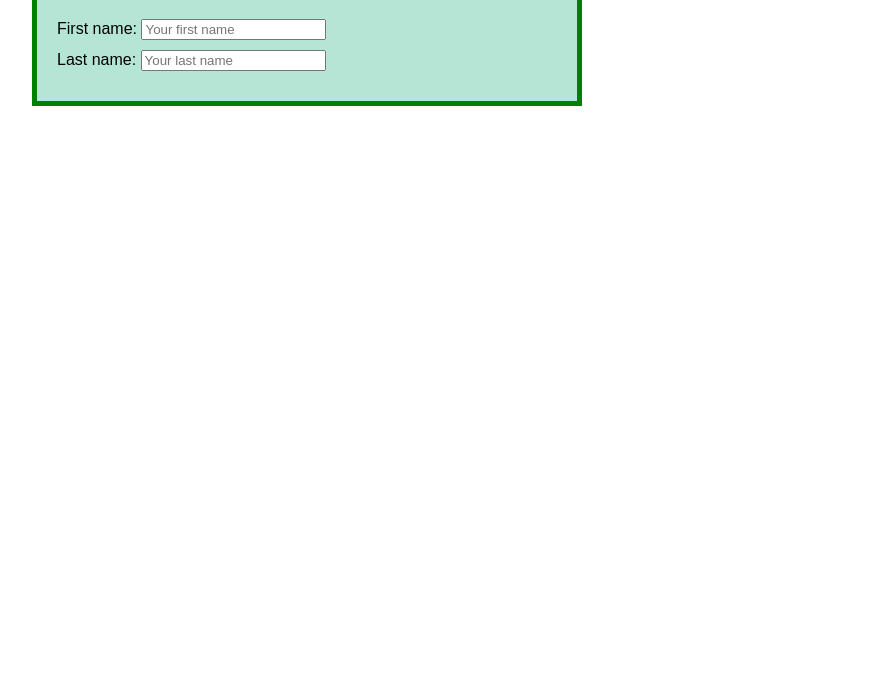
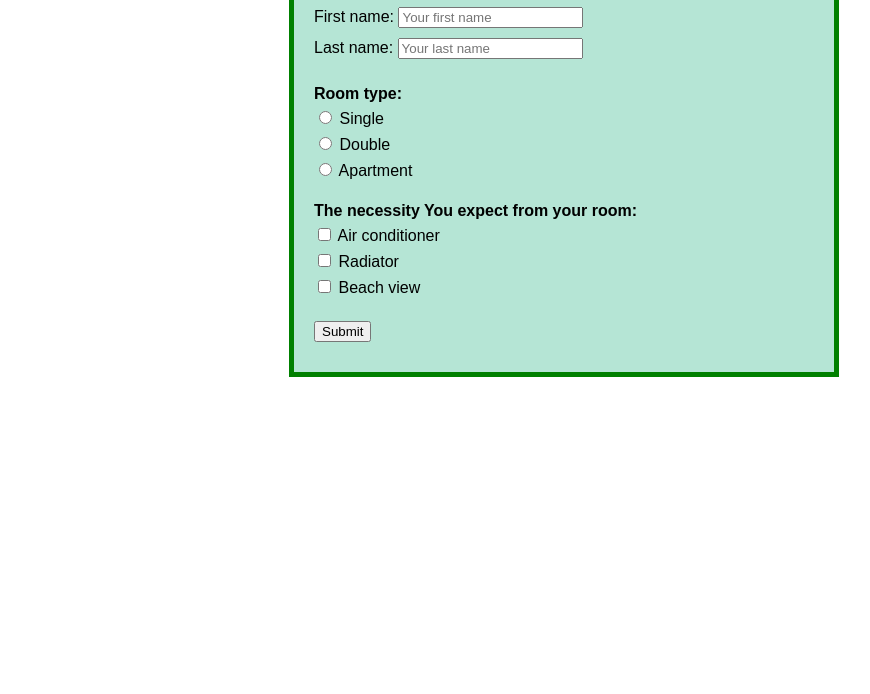
Before and after one commit to Tichyyy/JavaScriptLearning, a plain HTML site: page 00 - obnavljanjeHTMLiCSS/vezbaForma.html in a window 1280 px wide. Shown: the part 106-800 px from the top of the page, without its empty margins (76-946 px from the left). Drawn offline with Linux system fonts and the light colour scheme.

Commit message:
submit dugme

```diff
--- a/00 - obnavljanjeHTMLiCSS/izgledForma.css
+++ b/00 - obnavljanjeHTMLiCSS/izgledForma.css
@@ -13,7 +13,7 @@ input {
   width: 500px;
   font-family: Arial, Helvetica, sans-serif;
   background-color: rgb(181, 229, 213);
-  margin: 100px;
+  margin: auto;
 }
 
 #formaRezervacija h1 {
--- a/00 - obnavljanjeHTMLiCSS/vezbaForma.html
+++ b/00 - obnavljanjeHTMLiCSS/vezbaForma.html
@@ -7,12 +7,47 @@
     <link rel="stylesheet" href="./izgledForma.css" />
   </head>
   <body>
-    <form id="formaRezervacija">
+    <form id="formaRezervacija" action="./podaci.html">
+      <h1>Reservation information:</h1>
       <label for="firstName">First name:</label>
-      <input type="text" id="firstName" placeholder="Your first name" />
+      <input
+        type="text"
+        id="firstName"
+        placeholder="Your first name"
+        required
+        minlength="3"
+      />
       <br />
       <label for="lastName">Last name: </label>
-      <input type="text" id="lastName" placeholder="Your last name" />
+      <input type="text" id="lastName" placeholder="Your last name" required />
+
+      <!--RADIO BUTTON-->
+      <br />
+      <p>Room type:</p>
+
+      <input type="radio" id="single" name="roomType" value="Single" />
+      <label for="single">Single</label><br />
+      <input type="radio" id="double" name="roomType" value="Double" />
+      <label for="double">Double</label><br />
+      <input type="radio" id="apartment" name="roomType" value="Apartment" />
+      <label for="apartment">Apartment</label>
+
+      <!--CHECKBOX-->
+      <p>The necessity You expect from your room:</p>
+      <input
+        type="checkbox"
+        id="airConditioner"
+        name="necessity"
+        value="airConditioner"
+      />
+      <label for="airConditioner">Air conditioner</label><br />
+      <input type="checkbox" id="radiator" name="necessity" value="radiator" />
+      <label for="radiator">Radiator</label><br />
+      <input type="checkbox" id="view" name="necessity" value="view" />
+      <label for="view">Beach view</label>
+      <br /><br />
+      <!--SUBMIT DUGME-->
+      <input type="submit" value="Submit" />
     </form>
   </body>
 </html>
```
Also changed, not shown: 00 - obnavljanjeHTMLiCSS/podaci.html (added, +11 -0 lines).
